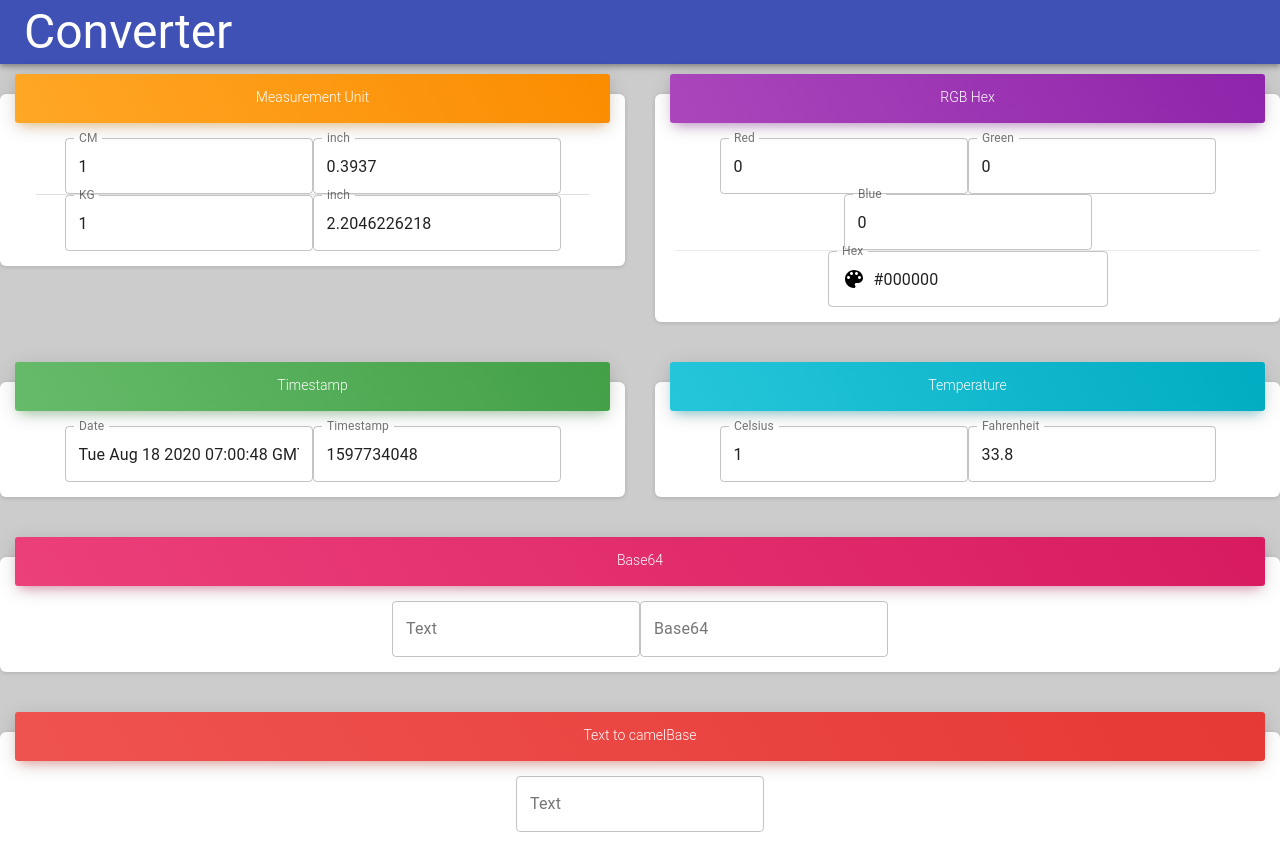
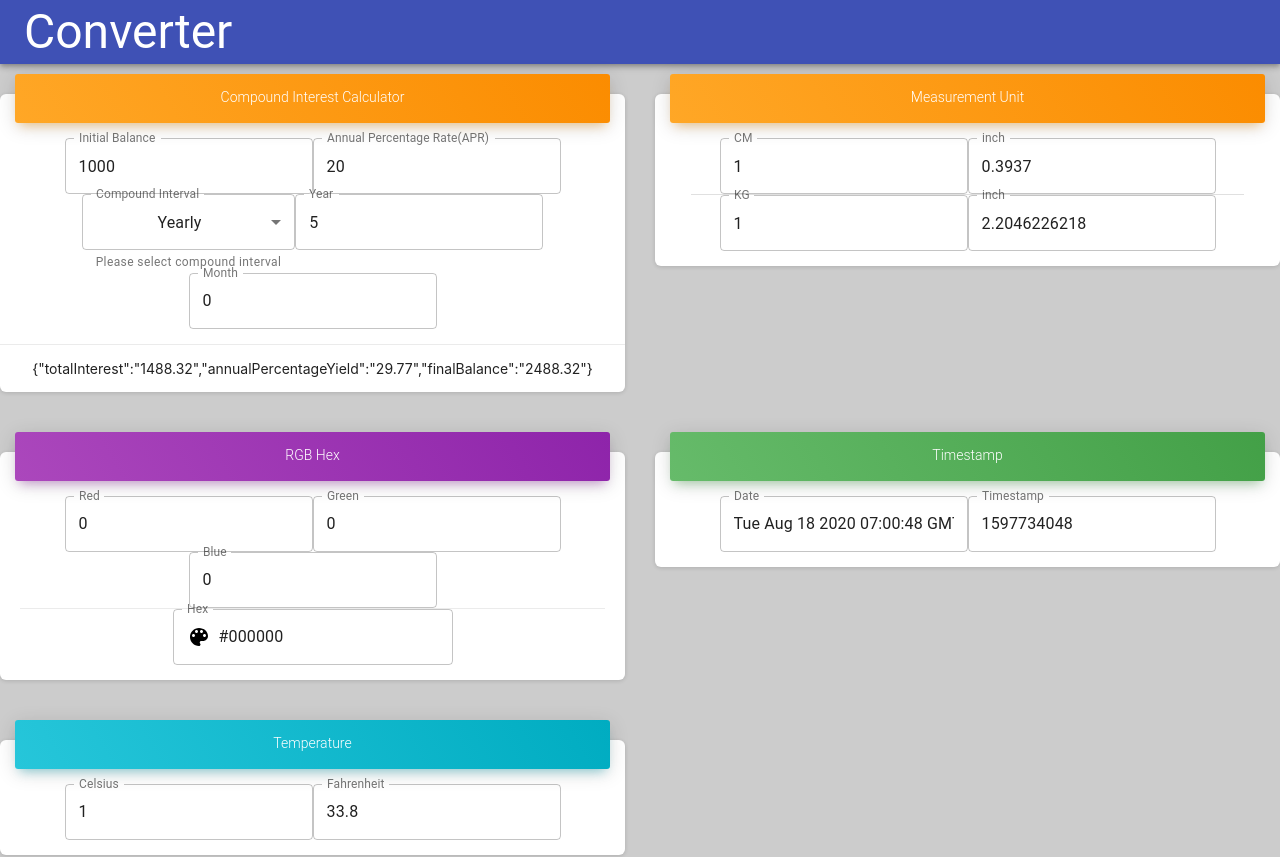
Before and after one commit to LuPoYi/converter, a React (Create React App) app: page / in a window 1280 px wide. Shown: the top 857 px of the page. Built offline with nearby package versions, Linux system fonts and the light colour scheme.

Commit message:
Add CompoundInterest

```diff
--- a/public/index.html
+++ b/public/index.html
@@ -24,7 +24,7 @@
       work correctly both with client-side routing and a non-root public URL.
       Learn how to configure a non-root public URL by running `npm run build`.
     -->
-    <title>React App</title>
+    <title>Bob Converter</title>
   </head>
   <body>
     <noscript>You need to enable JavaScript to run this app.</noscript>
--- a/src/App.js
+++ b/src/App.js
@@ -7,6 +7,7 @@ import TemperatureUnit from './components/TemperatureUnit'
 import Base64 from './components/Base64'
 import ColorCode from './components/ColorCode'
 import CamelCase from './components/CamelCase'
+import CompoundInterest from './components/CompoundInterest'
 
 import GridItem from './components/Grid/GridItem.js'
 import GridContainer from './components/Grid/GridContainer.js'
@@ -20,6 +21,9 @@ function App() {
     <div className="App">
       <Header />
       <GridContainer>
+        <GridItem xs={12} sm={6} md={6}>
+          <CompoundInterest />
+        </GridItem>
         <GridItem xs={12} sm={6} md={6}>
           <MeasurementUnit />
         </GridItem>
--- /dev/null
+++ b/src/components/CompoundInterest.js
@@ -0,0 +1,110 @@
+import React, { useState, useEffect } from 'react'
+import { makeStyles } from '@material-ui/core/styles'
+import TextField from '@material-ui/core/TextField'
+import styles from './Card/dashboardStyle.js'
+import Divider from '@material-ui/core/Divider'
+import Card from './Card/Card.js'
+import CardHeader from './Card/CardHeader.js'
+import CardBody from './Card/CardBody.js'
+import MenuItem from '@material-ui/core/MenuItem'
+
+const useStyles = makeStyles(styles)
+
+const CompoundInterest = () => {
+  const classes = useStyles()
+  const [compoundInterval, setCompoundInterval] = useState('yearly')
+  const [initialBalance, setInitialBalance] = useState(1000)
+  const [annualPercentageRate, setAnnualPercentageRate] = useState(20)
+  const [year, setYear] = useState(5)
+  const [month, setMonth] = useState(0)
+  const [result, setResult] = useState({
+    totalInterest: 0,
+    annualPercentageYield: 0,
+    finalBalance: 0,
+  })
+
+  const handleCompoundIntervalOnChange = (event) => {
+    setCompoundInterval(event.target.value)
+  }
+
+  const handleInitialBalanceOnChange = (event) => {
+    setInitialBalance(event.target.value)
+  }
+
+  const handleAnnualPercentageRateOnChange = (event) => {
+    setAnnualPercentageRate(event.target.value)
+  }
+
+  const handleYearOnChange = (event) => {
+    setYear(event.target.value)
+  }
+
+  const handleMonthOnChange = (event) => {
+    setMonth(event.target.value)
+  }
+
+  const calculateNextRoundProfit = (amount, rate) => amount * (1 + rate)
+
+  useEffect(() => {
+    let finalBalance = initialBalance
+    for (let y = 0; y < year; y++) {
+      finalBalance = calculateNextRoundProfit(finalBalance, annualPercentageRate / 100)
+    }
+
+    const totalInterest = finalBalance - initialBalance
+    const annualPercentageYield = (totalInterest / year / initialBalance) * 100
+    setResult({
+      totalInterest: totalInterest.toFixed(2),
+      annualPercentageYield: annualPercentageYield.toFixed(2),
+      finalBalance: finalBalance.toFixed(2),
+    })
+  }, [compoundInterval, initialBalance, annualPercentageRate, year, month])
+
+  return (
+    <Card>
+      <CardHeader color="warning">
+        <h4 className={classes.cardTitleWhite}>Compound Interest Calculator</h4>
+      </CardHeader>
+      <CardBody>
+        <TextField
+          label="Initial Balance"
+          variant="outlined"
+          onChange={handleInitialBalanceOnChange}
+          value={initialBalance}
+        />
+        <TextField
+          label="Annual Percentage Rate(APR)"
+          variant="outlined"
+          onChange={handleAnnualPercentageRateOnChange}
+          value={annualPercentageRate}
+        />
+
+        <TextField
+          select
+          label="Compound Interval"
+          helperText="Please select compound interval"
+          value={compoundInterval}
+          onChange={handleCompoundIntervalOnChange}
+          variant="outlined">
+          {[
+            { value: 'hourly', label: 'Hourly' },
+            { value: 'daily', label: 'Daily' },
+            { value: 'monthly', label: 'Monthly' },
+            { value: 'yearly', label: 'Yearly' },
+          ].map((option) => (
+            <MenuItem key={option.value} value={option.value}>
+              {option.label}
+            </MenuItem>
+          ))}
+        </TextField>
+
+        <TextField label="Year" variant="outlined" onChange={handleYearOnChange} value={year} />
+        <TextField label="Month" variant="outlined" onChange={handleMonthOnChange} value={month} />
+      </CardBody>
+      <Divider light />
+      <CardBody>{JSON.stringify(result)}</CardBody>
+    </Card>
+  )
+}
+
+export default CompoundInterest
```
Also changed, not shown: public/manifest.json.
